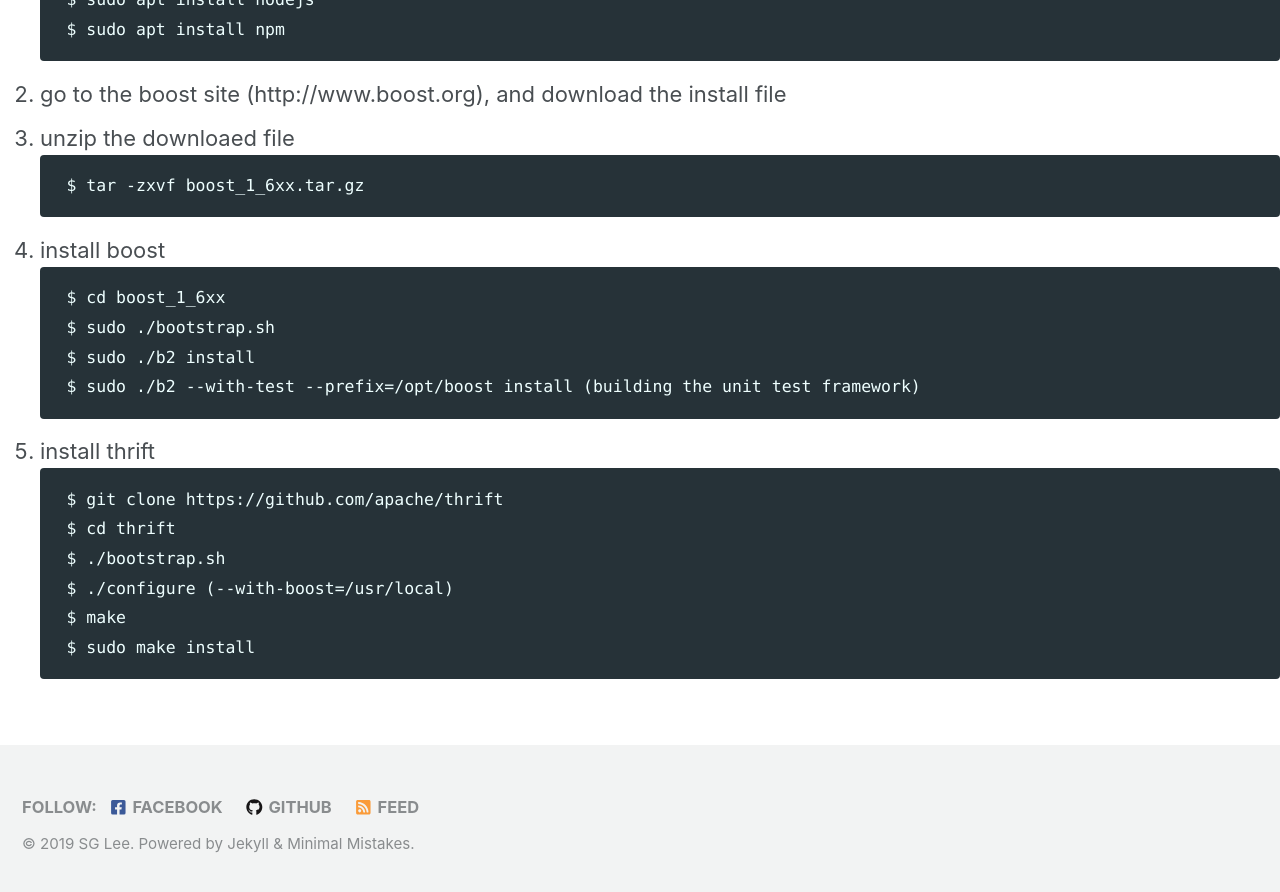
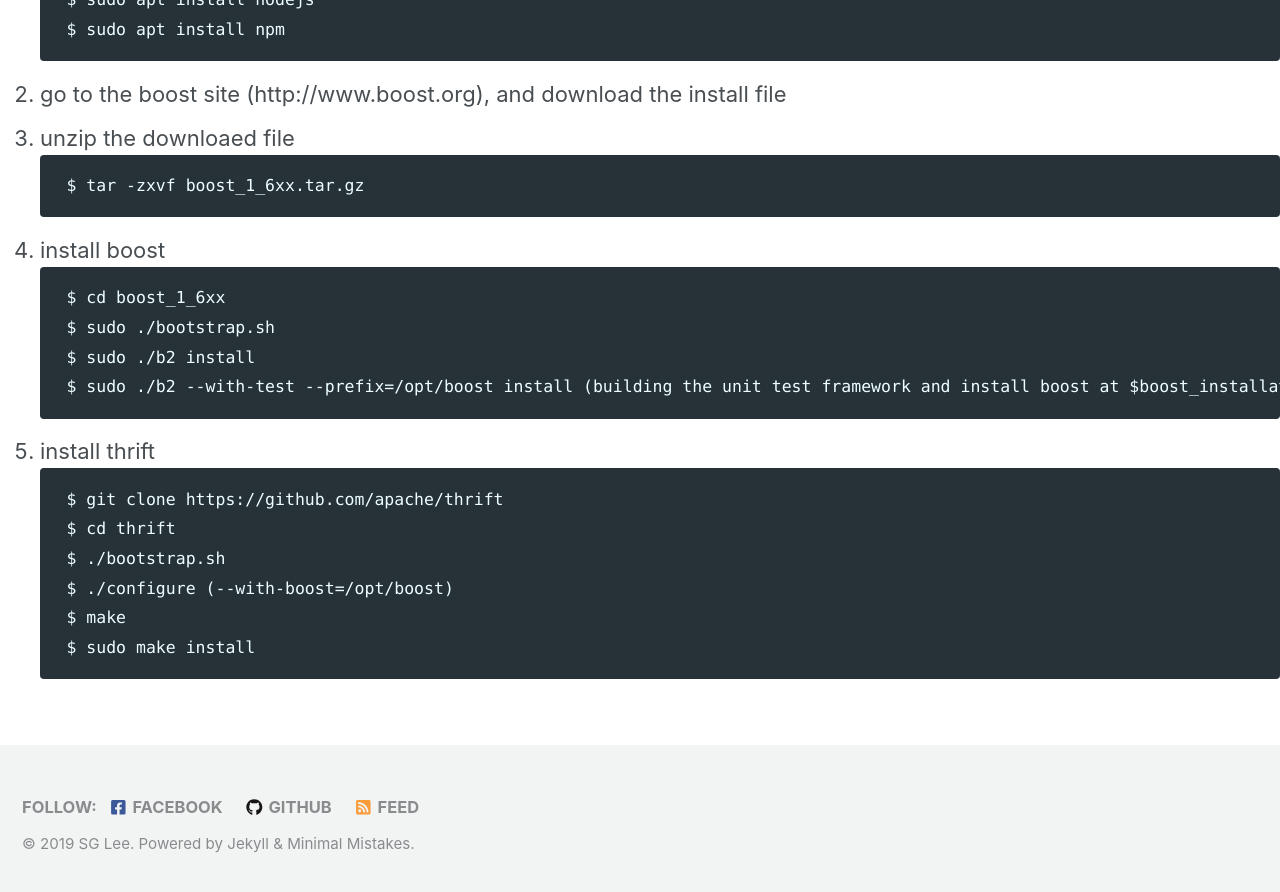
Before and after one commit to sglee-net/sglee-net.github.io, a Jekyll site: the page built from development_environment/dev_environment.md, in a window 1280 px wide and 900 px high, scrolled down 8633 px. Shown: the top 892 px of the window. Built offline with Jekyll 4.4.1, drawn with Linux system fonts in a browser that asks for light colours; cached includes are drawn as plain includes; nearby versions of some CDN libraries; our own code applies the rules of GitHub Pages for plain Markdown files.

Commit message:
Update dev_environment.md

````diff
--- a/development_environment/dev_environment.md
+++ b/development_environment/dev_environment.md
@@ -281,14 +281,14 @@ LANGUAGE="en_US.UTF-8"
     $ cd boost_1_6xx
     $ sudo ./bootstrap.sh
     $ sudo ./b2 install
-    $ sudo ./b2 --with-test --prefix=/opt/boost install (building the unit test framework)
+    $ sudo ./b2 --with-test --prefix=/opt/boost install (building the unit test framework and install boost at $boost_installation_prefix)
     ```
 5. install thrift
     ```
     $ git clone https://github.com/apache/thrift
     $ cd thrift
     $ ./bootstrap.sh
-    $ ./configure (--with-boost=/usr/local)
+    $ ./configure (--with-boost=/opt/boost)
     $ make
     $ sudo make install
     ```
````
